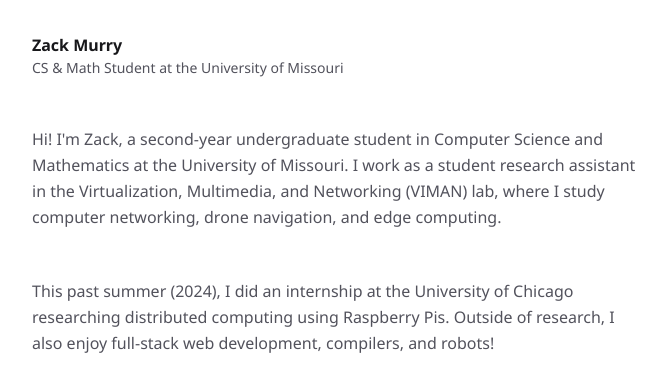
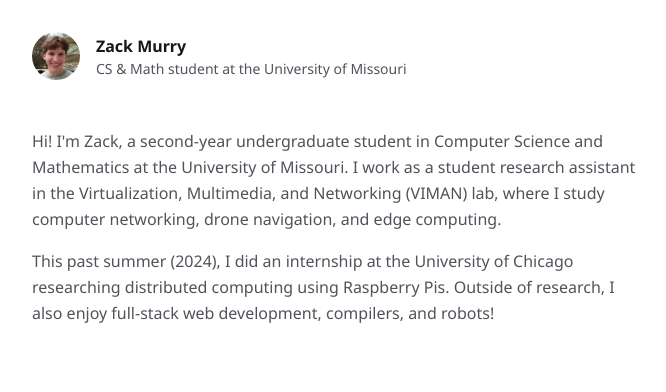
Before and after one commit to ZackMurry/website, a Next.js app: page / in a window 1280 px wide. Shown: the top 392 px of the page, without its empty margins (304-970 px from the left). Built offline with nearby package versions, Linux system fonts and the light colour scheme.

Commit message:
Add headshot

```diff
--- a/app/page.tsx
+++ b/app/page.tsx
@@ -1,19 +1,28 @@
+import Image from 'next/image'
+
 const HomePage = () => (
   <div className='mx-auto grid max-w-2xl gap-12 px-4 py-8 pb-12 sm:px-8 leading-relaxed'>
+    <div className='flex justify-start items-center gap-4'>
+      <Image src='/headshot.jpg' alt='Headshot' width='48' height='48' className='rounded-[50%]' />
       <div>
         <h1 className='text-zinc-900 font-bold'>Zack Murry</h1>
-      <h1 className='text-zinc-600 text-sm'>CS & Math Student at the University of Missouri</h1>
+        <h1 className='text-zinc-600 text-sm'>CS & Math student at the University of Missouri</h1>
       </div>
+    </div>
+    <article>
+      <div className='grid gap-4'>
         <p className='text-zinc-600'>
-      Hi! I'm Zack, a second-year undergraduate student in Computer Science and Mathematics at the University of Missouri. I
-      work as a student research assistant in the Virtualization, Multimedia, and Networking (VIMAN) lab, where I study
-      computer networking, drone navigation, and edge computing.
+          Hi! I'm Zack, a second-year undergraduate student in Computer Science and Mathematics at the University of
+          Missouri. I work as a student research assistant in the Virtualization, Multimedia, and Networking (VIMAN) lab,
+          where I study computer networking, drone navigation, and edge computing.
         </p>
         <p className='text-zinc-600'>
           This past summer (2024), I did an internship at the University of Chicago researching distributed computing using
           Raspberry Pis. Outside of research, I also enjoy full-stack web development, compilers, and robots!
         </p>
       </div>
+    </article>
+  </div>
 )
 
 export default HomePage
```
Also changed, not shown: public/headshot.jpg (added). Lines whose indentation alone changed are shown as unchanged.
